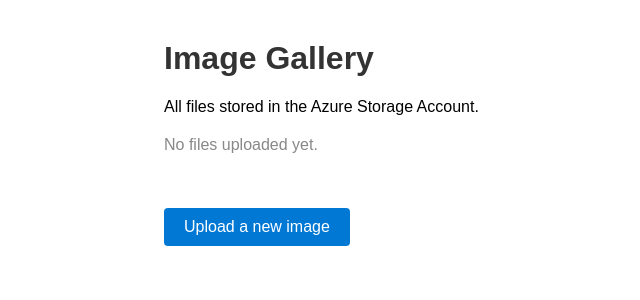
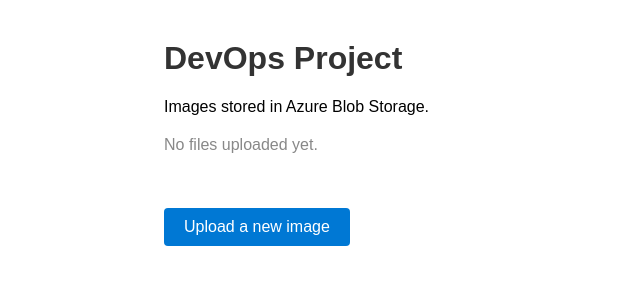
Before and after one commit to shahhet122/devops-project, a Flask app: template app/templates/index.html in a window 1280 px wide. Shown: the top 300 px of the page, without its empty margins (76-716 px from the left). Run offline with Flask 3, Linux system fonts and the light colour scheme; the template is opened without the code that fills it, so the values that code supplies are empty.

Commit message:
Update page title to DevOps Project

```diff
--- a/app/templates/index.html
+++ b/app/templates/index.html
@@ -2,7 +2,7 @@
 <html lang="en">
 <head>
   <meta charset="UTF-8">
-  <title>Image Gallery</title>
+  <title>DevOps Project</title>
   <style>
     body { font-family: Arial, sans-serif; max-width: 800px; margin: 40px auto; padding: 0 20px; }
     h1   { color: #333; }
@@ -17,8 +17,8 @@
   </style>
 </head>
 <body>
-  <h1>Image Gallery</h1>
-  <p>All files stored in the Azure Storage Account.</p>
+  <h1>DevOps Project</h1>
+  <p>Images stored in Azure Blob Storage.</p>
 
   {% if blobs %}
   <table>
--- a/app/templates/upload.html
+++ b/app/templates/upload.html
@@ -2,7 +2,7 @@
 <html lang="en">
 <head>
   <meta charset="UTF-8">
-  <title>Upload Image</title>
+  <title>DevOps Project - Upload</title>
   <style>
     body  { font-family: Arial, sans-serif; max-width: 800px; margin: 40px auto; padding: 0 20px; }
     h1    { color: #333; }
```
Also changed, not shown: 1 other file.
